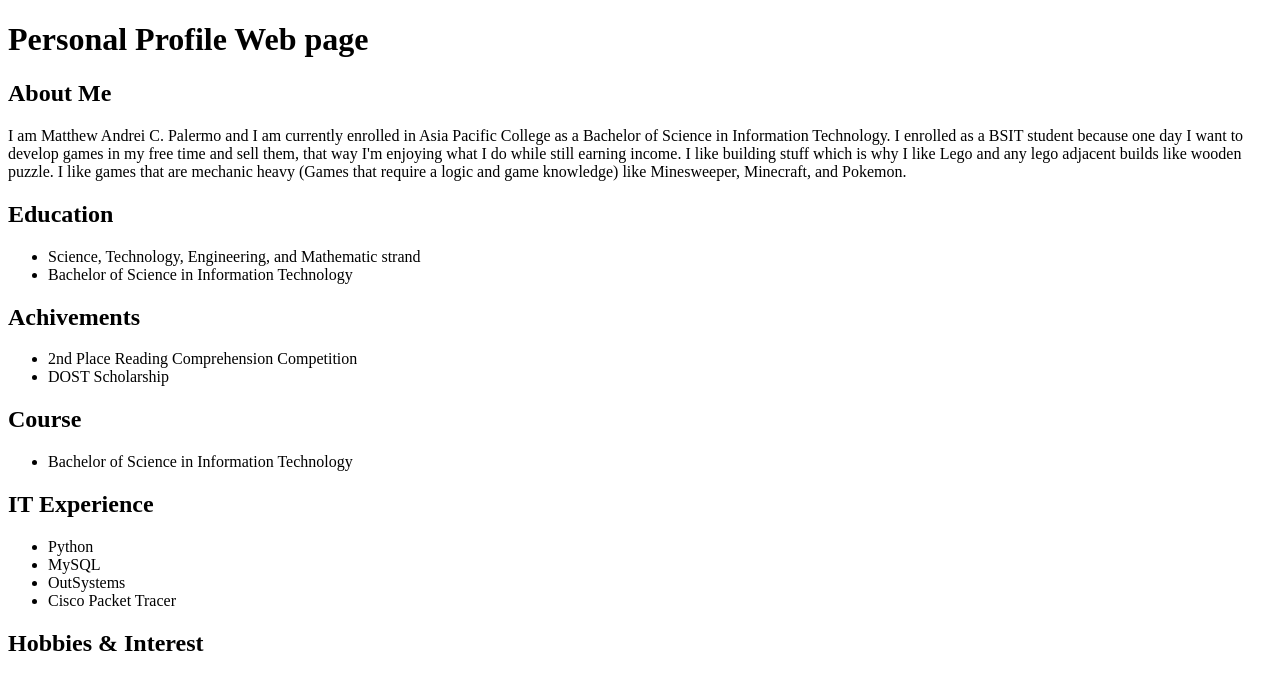
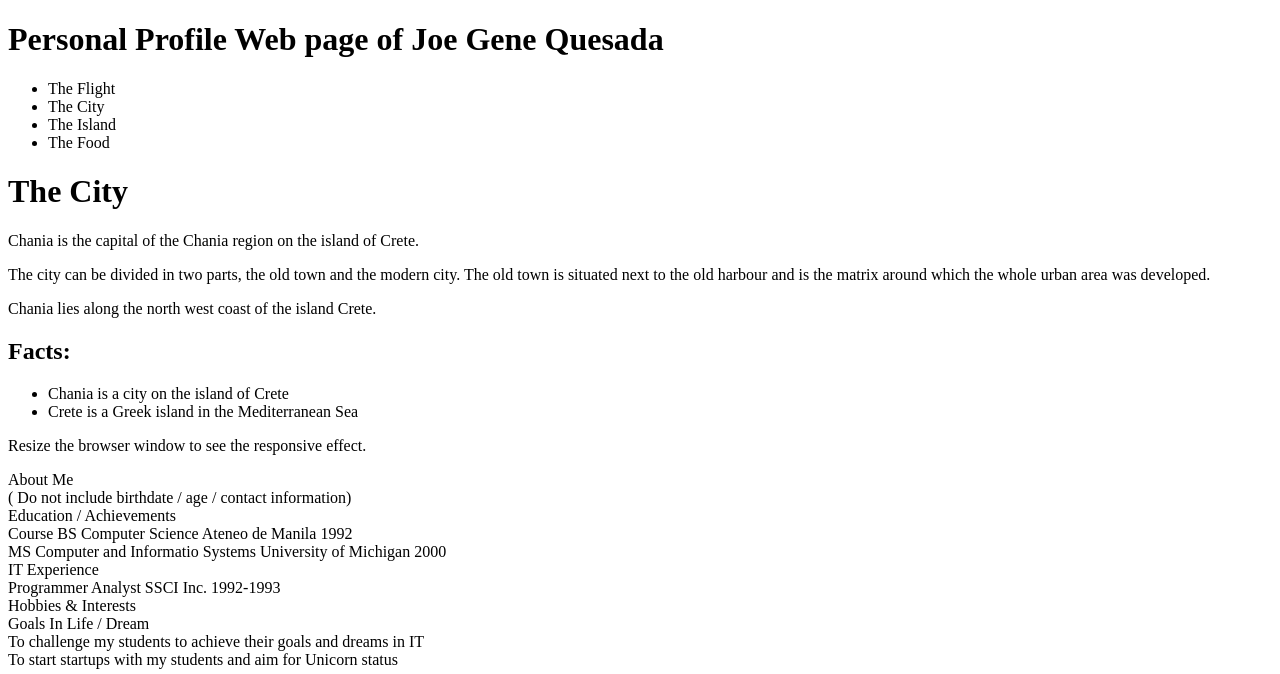
Before and after one commit to PalermoMatthew/webprog-CS251_IT253-html-lessons, a plain HTML site: page introduction/index.html in a window 1280 px wide. Shown: the top 674 px of the page. Drawn offline with Linux system fonts and the light colour scheme.

Commit message:
Enhance personal profile page with additional content for rwd
Added content sections including About Me, Education, IT Experience, Hobbies, Goals, and a Picture Gallery.

```diff
--- a/introduction/index.html
+++ b/introduction/index.html
@@ -4,6 +4,56 @@
 <title>Page Title</title>
 </head>
 <body>
+
+<div class="grid-container">
+
+<div class="header"><h1>Personal Profile Web page of Joe Gene Quesada</h1></div>
+
+<div class="menu">
+  <ul>
+    <li>The Flight</li>
+    <li>The City</li>
+    <li>The Island</li>
+    <li>The Food</li>
+  </ul>
+</div>
+
+<div class="content">
+  <h1>The City</h1>
+  <p>Chania is the capital of the Chania region on the island of Crete.</p>
+  <p>The city can be divided in two parts, the old town and the modern city. The old town is situated next to the old harbour and is the matrix around which the whole urban area was developed.</p>
+  <p>Chania lies along the north west coast of the island Crete.</p>
+</div>
+
+<div class="facts">
+  <h2>Facts:</h2>
+  <ul>
+    <li>Chania is a city on the island of Crete</li>
+    <li>Crete is a Greek island in the Mediterranean Sea</li>
+  </ul>
+</div>
+
+<div class="footer"><p>Resize the browser window to see the responsive effect.</p></div>
+
+</div>
+
+
+About Me<br>
+ ( Do not include birthdate / age / contact information)<br>
+Education / Achievements<br>
+Course  BS Computer Science Ateneo de Manila 1992 <br>
+        MS Computer and Informatio Systems University of Michigan 2000<br>
+IT Experience<br>
+ Programmer Analyst  SSCI Inc. 1992-1993 <br>
+Hobbies & Interests<br>
+Goals In Life / Dream<br>
+ To challenge my students to achieve their goals and dreams in IT<br>
+ To start startups with my students and aim for Unicorn status<br>
+<br>Picture Gallery
+<p>
+<img src="https://apc.csf.ph/pictures/albums/album38/2018_1213_19493200.sized.jpg" alt="Christmas activity with GK Hiyas ng Calamba" width="1176" height="1184">
+</p>
+
 
 <h1>Personal Profile Web page </h1>
 
```
